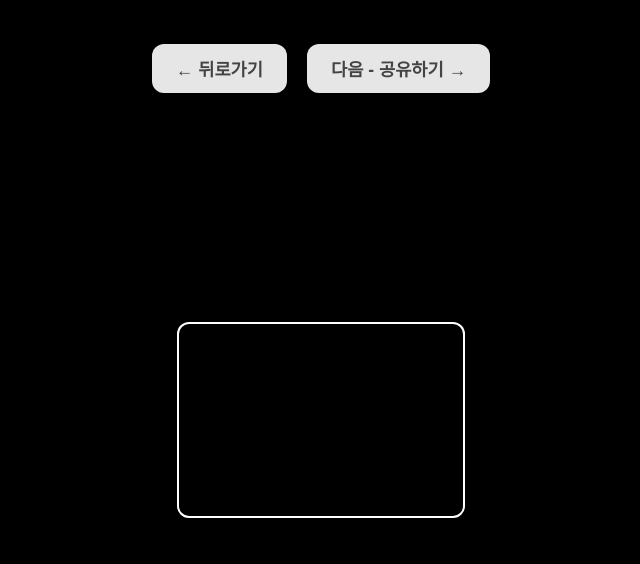
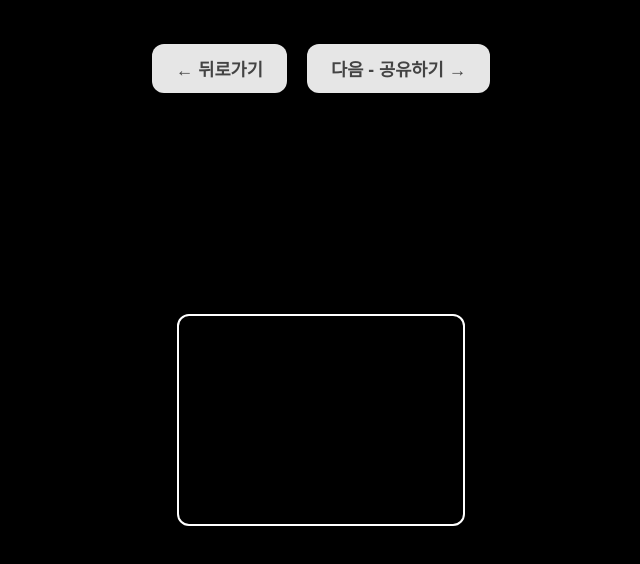
Before and after one commit to xeon-243859/ppongtok-app, a React (Vite) app: page /preview in a window 1280 px wide. Shown: the top 564 px of the page, without its empty margins (319-959 px from the left). Built offline with nearby package versions, Linux system fonts and the light colour scheme.

Commit message:
💅 moving-box 가운데 정렬 및 크기 조정 완료

```diff
--- a/src/pages/PreviewPage.css
+++ b/src/pages/PreviewPage.css
@@ -38,8 +38,8 @@
   top: 50%;
   left: 50%;
   transform: translate(-50%, -50%);
-  width: 90%;
-  height: 12em;
+  width: 95%;
+  height: 13em;
   display: flex;
   align-items: center;
   justify-content: flex-start;
```
